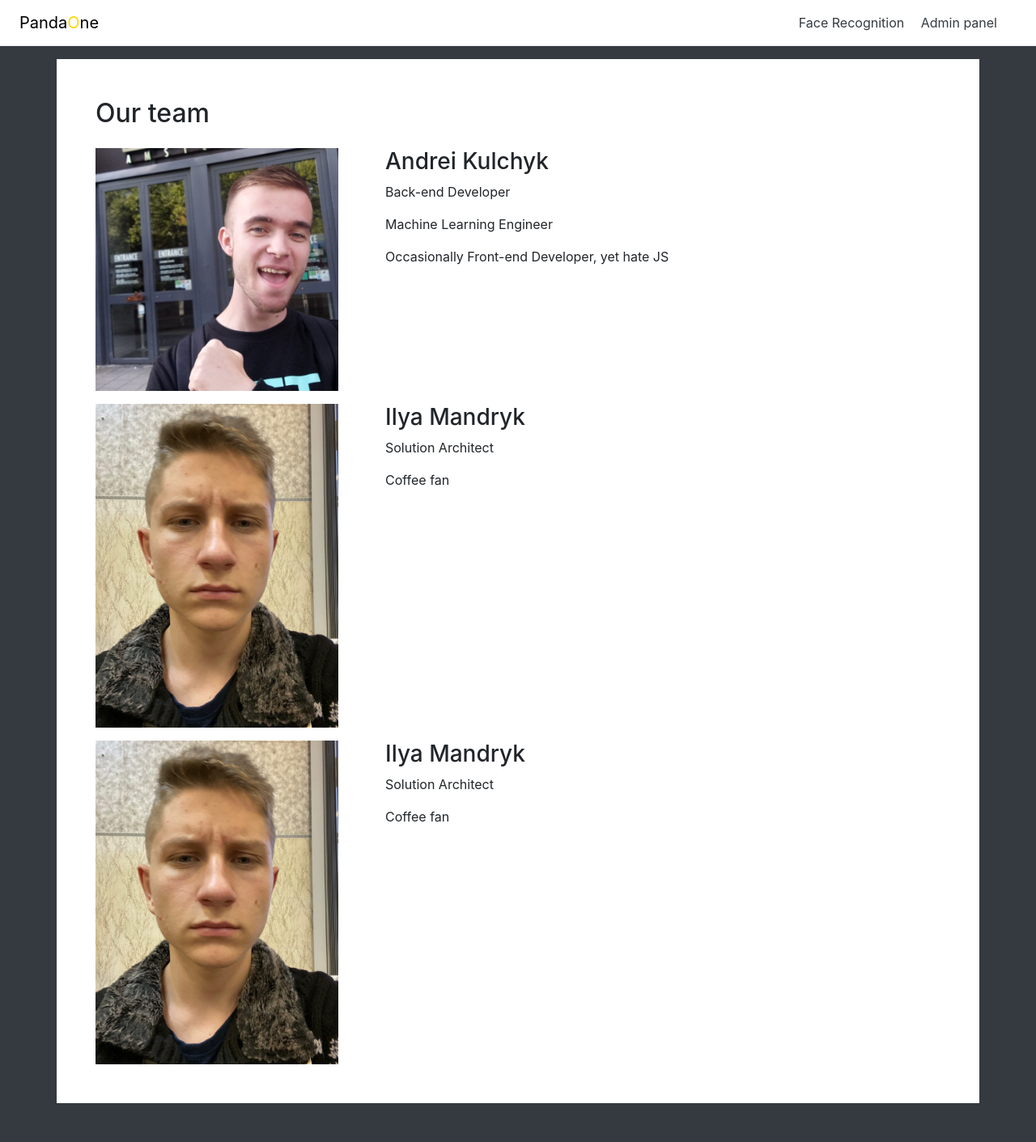
After one commit to aaakulchyk/PandaOne-Restaurant-Face-Recognition, a Django app: template face_detection/templates/face_detection/contacts.html in a window 1280 px wide. The commit adds this page. Shown: the whole page at 81% size. Run offline with Django 3.2, Linux system fonts and the light colour scheme; the template is opened without the code that fills it, so the values that code supplies are empty; some libraries are stand-ins or nearby versions.

```diff
--- a/face_detection/templates/face_detection/base.html
+++ b/face_detection/templates/face_detection/base.html
@@ -29,7 +29,6 @@
   <nav class="my-2 my-md-0 mr-md-3">
     <a class="p-2 text-dark" href="{% url 'face_recognition' %}">Face Recognition</a>
     <a class="p-2 text-dark" href="/admin/">Admin panel</a>
-    <a class="p-2 text-dark" href="/#">Contacts</a>
   </nav>
   {% endblock %} <!-- block __base_header_nav -->
 </header>
--- /dev/null
+++ b/face_detection/templates/face_detection/contacts.html
@@ -0,0 +1,40 @@
+{% extends 'face_detection/base.html' %}
+{% load static %}
+
+
+{% block main %}
+<h2>Our team</h2>
+<div class="row pt-3">
+  <div class="col-md-4">
+    <img class="img-fluid" width="300" src="{% static 'face_detection/images/team/andrei.jpg' %}" alt="andrei">
+  </div>
+  <div class="col-md-8">
+    <h3>Andrei Kulchyk</h3>
+    <p>Back-end Developer</p>
+    <p>Machine Learning Engineer</p>
+    <p>Occasionally Front-end Developer, yet hate JS</p>
+  </div>
+</div>
+
+<div class="row pt-3">
+  <div class="col-md-4">
+    <img class="img-fluid" width="300" src="{% static 'face_detection/images/team/ilya.jpg' %}" alt="andrei">
+  </div>
+  <div class="col-md-8">
+    <h3>Ilya Mandryk</h3>
+    <p>Solution Architect</p>
+    <p>Coffee fan</p>
+  </div>
+</div>
+
+<div class="row pt-3">
+  <div class="col-md-4">
+    <img class="img-fluid" width="300" src="{% static 'face_detection/images/team/ilya.jpg' %}" alt="andrei">
+  </div>
+  <div class="col-md-8">
+    <h3>Ilya Mandryk</h3>
+    <p>Solution Architect</p>
+    <p>Coffee fan</p>
+  </div>
+</div>
+{% endblock %}
--- a/face_detection/urls.py
+++ b/face_detection/urls.py
@@ -13,4 +13,5 @@ urlpatterns = [
     path('regular_customer/', _views.RegularCustomerListView.as_view(), name='regular_customer_list'),
     path('regular_customer/<int:pk>/', _views.RegularCustomerDetailView.as_view(), name='regular_customer_detail'),
     path('test/', _views.test, name='test'),
+    path('contacts/', _views.contacts, name='contacts'),
 ]
--- a/face_detection/views.py
+++ b/face_detection/views.py
@@ -362,3 +362,7 @@ def _query_register_customers(names, fields='all'):
         else:
             result.append(_query_recognized_customer(name))
     return result, has_new
+
+
+def contacts(request, *args, **kwargs):
+    return render(request, 'face_detection/contacts.html')
```
Also changed, not shown: face_detection/templates/face_detection/face_recognition.html (+10 -4 lines), face_detection/static/face_detection/images/team/andrei.jpg (added), face_detection/static/face_detection/images/team/ilya.jpg (added).
